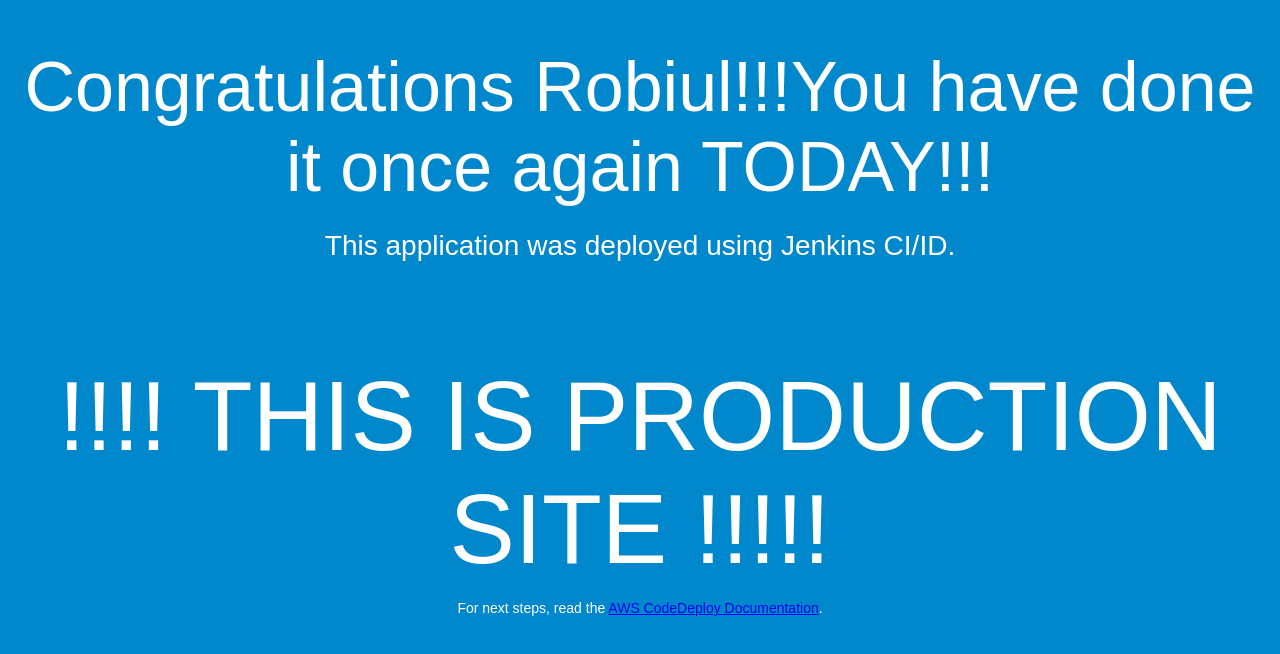
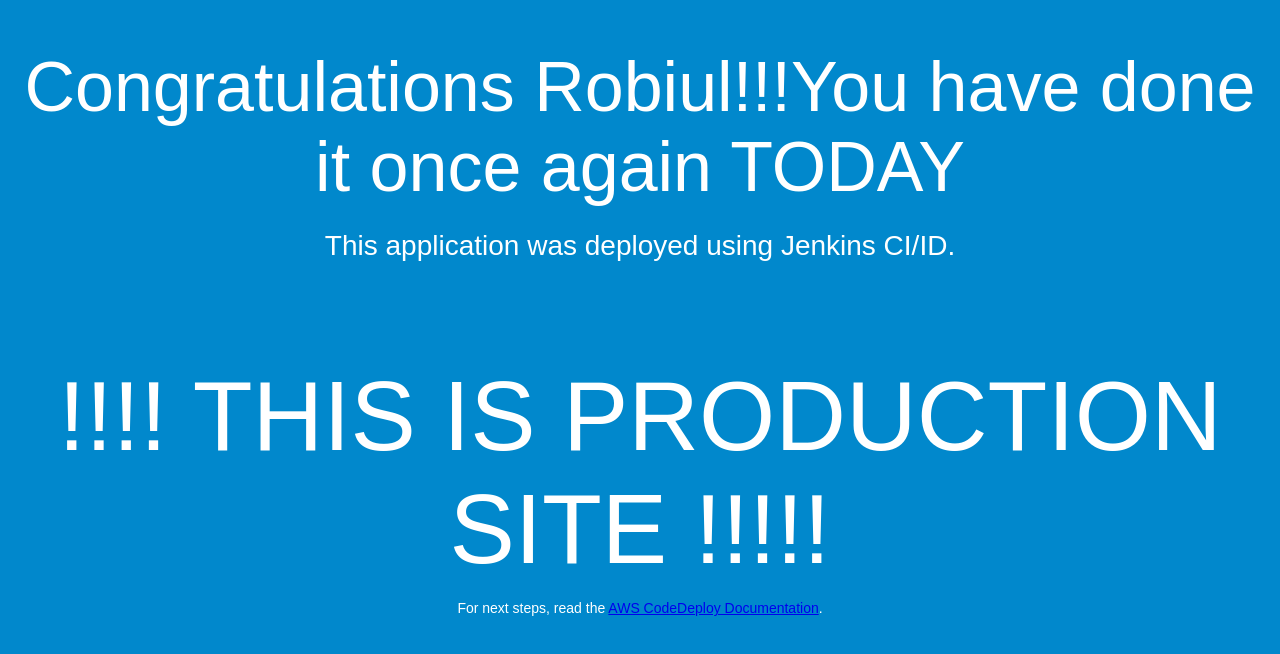
Before and after one commit to bridgecrew-perf6/code-deploy-12, a plain HTML site: page index.html in a window 1280 px wide. Drawn offline with Linux system fonts and the light colour scheme.

Commit message:
Update index.html

```diff
--- a/index.html
+++ b/index.html
@@ -33,7 +33,7 @@
 </head>
 <body>
   <div align="center">
-    <h1>Congratulations Robiul!!!You have done it once again TODAY!!!</h1>
+    <h1>Congratulations Robiul!!!You have done it once again TODAY</h1>
     <h2>This application was deployed using Jenkins CI/ID.</h2>
     <h3>  !!!! THIS IS PRODUCTION SITE !!!!!</h3>
     <p>For next steps, read the <a href="http://aws.amazon.com/documentation/codedeploy">AWS CodeDeploy Documentation</a>.</p>
```
